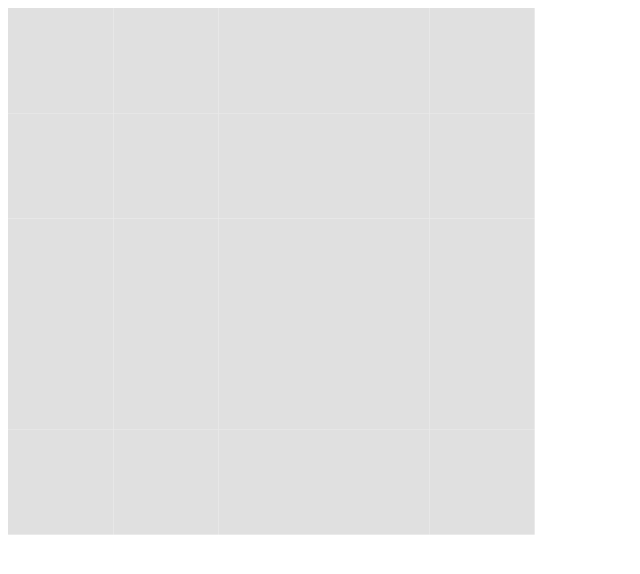
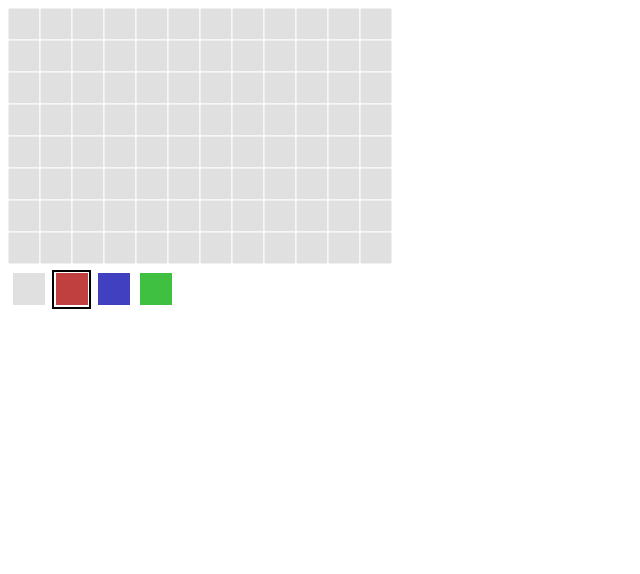
Before and after one commit to shaunanoordin/avo-map-editor, a React app: page / in a window 1280 px wide. Shown: the top 574 px of the page, without its empty margins (0-640 px from the left). Built offline with nearby package versions, Linux system fonts and the light colour scheme.

Commit message:
Add BrushControls

```diff
--- a/app/main.css
+++ b/app/main.css
@@ -9,4 +9,40 @@
   color: #000;
 }
 
+#map {
+  height: 256px;
+}
+#map rect {
+  stroke: #fff;
+  stroke-width: 1;
+  cursor: pointer;
+}
+#map rect:hover {
+  stroke: #000;
+}
+
+#brush-controls {
+  list-style: none;
+  margin: 0;
+  padding: 0;
+  display: flex;
+  flex-direction: row;
+}
+#brush-controls li {
+  flex: 0 0 auto;
+  border: 2px solid #fff;
+  padding: 0.1em;
+  margin: 0.1em;
+}
+#brush-controls li.selected {
+  border: 2px solid #000;
+}
+#brush-controls button {
+  display: block;
+  border: none;
+  cursor: pointer;
+  width: 32px;
+  height: 32px;
+}
+
 /*# sourceMappingURL=main.css.map */
--- a/src/App/App.js
+++ b/src/App/App.js
@@ -1,11 +1,13 @@
 import React, { useEffect, useState } from 'react'
-import { TILE_PALETTE, TILE_SIZE } from '@app/constants.js'
+import { TILE_SIZE } from '@app/constants.js'
 import MapTile from './MapTile.js'
+import BrushControls from './BrushControls.js'
 
 function App () {
-  const [ mapWidth, setMapWidth ] = useState(5)
-  const [ mapHeight, setMapHeight ] = useState(5)
+  const [ mapWidth, setMapWidth ] = useState(12)
+  const [ mapHeight, setMapHeight ] = useState(8)
   const [ mapTiles, setMapTiles ] = useState([])
+  const [ brush, setBrush] = useState(1)
 
   useEffect(function setupTiles () {
     const newTiles = []
@@ -13,7 +15,7 @@ function App () {
       newTiles[y] = []
       for (let x = 0; x < mapWidth; x++) {
         const tile = mapTiles?.[y]?.[x]
-        newTiles[y][x] = tile || 'default'
+        newTiles[y][x] = tile ?? 0
       }
     }
     setMapTiles(newTiles)
@@ -21,13 +23,13 @@ function App () {
 
   function paintTile(x, y) {
     const newTiles = structuredClone(mapTiles)
-    newTiles[y][x] = 'red'
+    newTiles[y][x] = brush
     setMapTiles(newTiles)
   }
 
   return (
     <main>
-      <svg viewBox={`0 0 ${TILE_SIZE * 12} ${TILE_SIZE * 8}`}>
+      <svg id="map" viewBox={`0 0 ${TILE_SIZE * 12} ${TILE_SIZE * 8}`}>
         {mapTiles.map((row, y) => (row.map((tile, x) => (
           <MapTile
             key={`tile-${y}-${x}`}
@@ -38,6 +40,10 @@ function App () {
           />
         ))))}
       </svg>
+      <BrushControls
+        brush={brush}
+        setBrush={setBrush}
+      />
     </main>
   )
 }
--- /dev/null
+++ b/src/App/BrushControls.js
@@ -0,0 +1,22 @@
+import React from 'react'
+import { TILE_PALETTE } from '@app/constants.js'
+
+function BrushControls({ brush, setBrush }) {
+  return (
+    <ul id="brush-controls">
+      {TILE_PALETTE.map((colour, index) => (
+        <li
+          key={`brush-controls-item-${index}`}
+          className={brush === index ? 'selected' : ''}
+        >
+          <button
+            style={{ background: colour }}
+            onClick={() => { setBrush(index) }}
+          />
+        </li>
+      ))}
+    </ul>
+  )
+}
+
+export default BrushControls
--- a/src/App/MapTile.js
+++ b/src/App/MapTile.js
@@ -2,7 +2,6 @@ import React from 'react'
 import { TILE_PALETTE, TILE_SIZE } from '@app/constants.js'
 
 function MapTile ({ x, y, tile, onClick }) {
-
   function _onClick () {
     onClick(x, y)
   }
--- a/src/App/constants.js
+++ b/src/App/constants.js
@@ -1,8 +1,8 @@
 export const TILE_SIZE = 32
 
-export const TILE_PALETTE = {
-  'default': '#e0e0e0',
-  'red': '#c04040',
-  'blue': '#4040c0',
-  'green': '#40c040',
-}
+export const TILE_PALETTE = [
+  '#e0e0e0',
+  '#c04040',
+  '#4040c0',
+  '#40c040',
+]
--- a/src/main.scss
+++ b/src/main.scss
@@ -1,5 +1,6 @@
 $white: #fff;
 $black: #000;
+$TILE_SIZE: 32px;
 
 * {
   box-sizing: border-box;
@@ -11,3 +12,47 @@ $black: #000;
   background: $white;
   color: $black;
 }
+
+#app {}
+
+#map {
+  height: 256px; // TILE_SIZE * 8
+
+  rect {
+    stroke: $white;
+    stroke-width: 1;
+    cursor: pointer;
+
+    &:hover {
+      stroke: $black;
+    }
+  }
+
+}
+
+#brush-controls {
+  list-style: none;
+  margin: 0;
+  padding: 0;
+  display: flex;
+  flex-direction: row;
+
+  li {
+    flex: 0 0 auto;
+    border: 2px solid $white;
+    padding: 0.1em;
+    margin: 0.1em;
+
+    &.selected {
+      border: 2px solid $black;
+    }
+  }
+
+  button {
+    display: block;
+    border: none;
+    cursor: pointer;
+    width: $TILE_SIZE;
+    height: $TILE_SIZE;
+  }
+}
```
Also changed, not shown: app/main.js, 1 other file (tests, documents, lock files or other folders).
